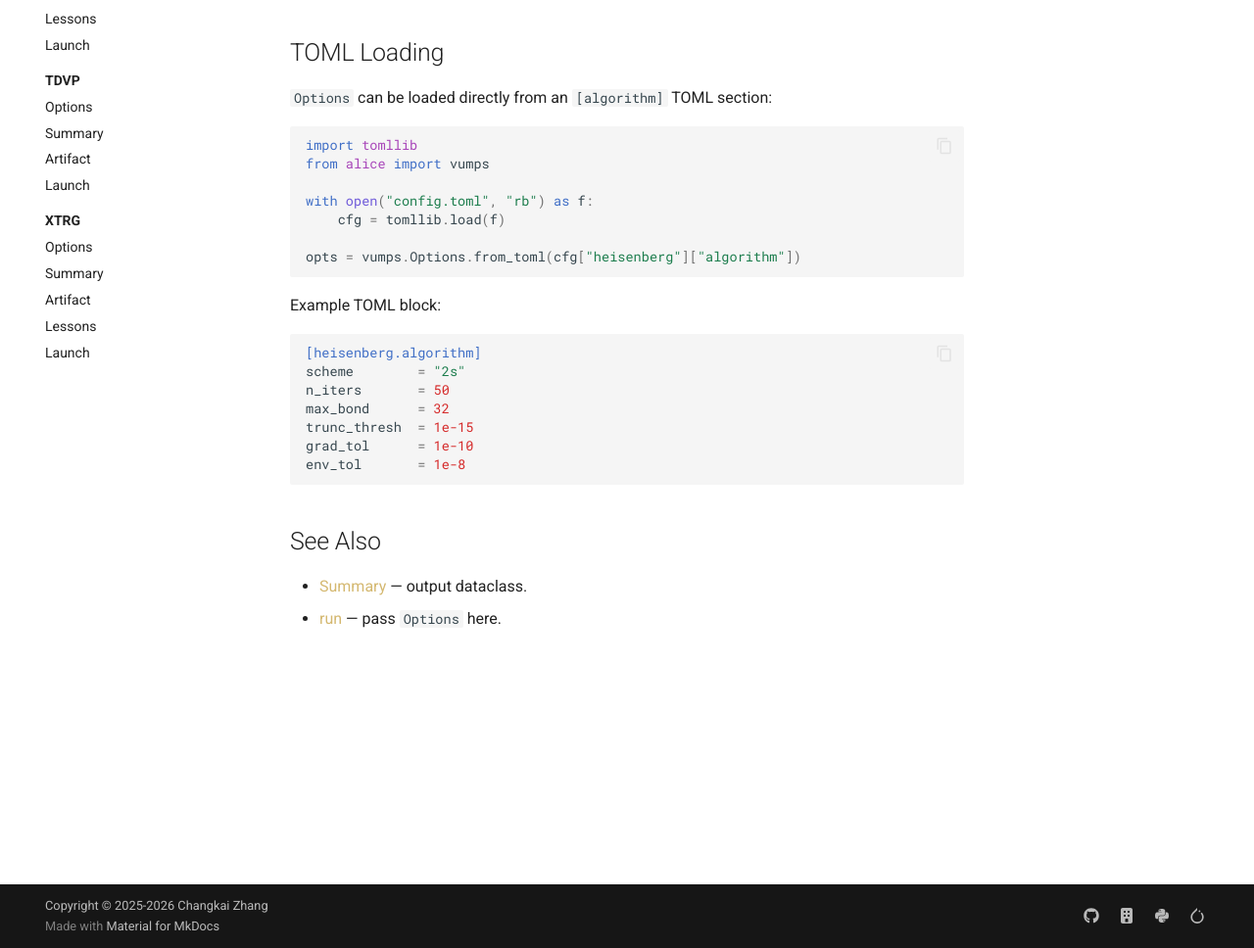
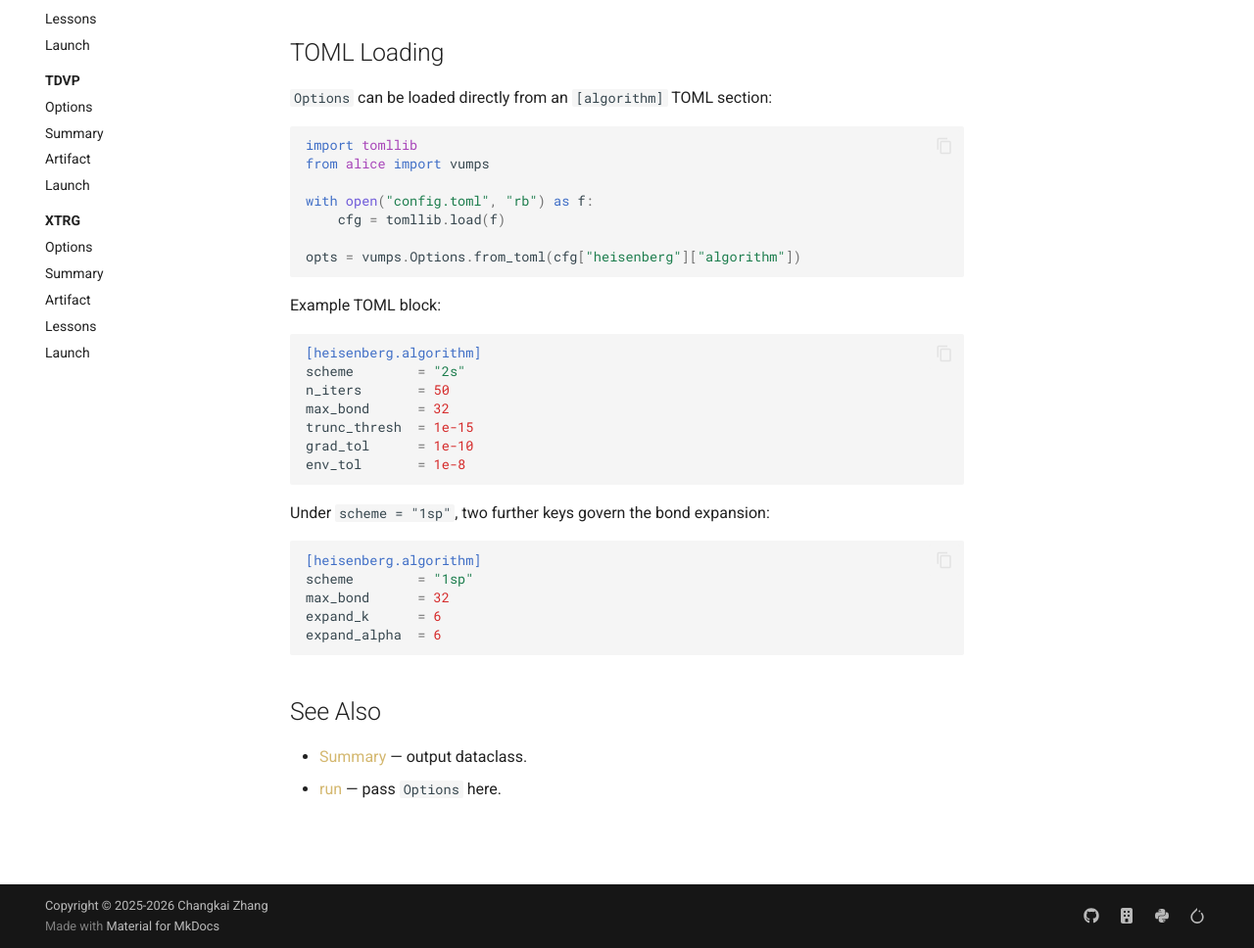
Before and after one commit to Ideogenesis-AI/Alice, an MkDocs documentation site: the page built from docs/algorithms/vumps/options.md, in a window 1280 px wide and 1333 px high, cut to the strip 365-1333 px from the top of the window. Shown: the whole strip at 98% size. Built offline with MkDocs 1.6.1 and Material for MkDocs 9.7.7, drawn with Linux system fonts in a browser that asks for light colours; comment, search, counter and statistics services are not loaded.

Commit message:
Show the bond expansion keys on the VUMPS options page
Added a configuration block for the one-site-plus scheme, so the two keys it reads are visible where a reader goes looking for the spelling of an option. The values shown follow the guide's suggestion of roughly the square root of the bond cap for both.

````diff
--- a/docs/algorithms/vumps/options.md
+++ b/docs/algorithms/vumps/options.md
@@ -32,6 +32,16 @@ grad_tol      = 1e-10
 env_tol       = 1e-8
 ```
 
+Under `scheme = "1sp"`, two further keys govern the bond expansion:
+
+```toml
+[heisenberg.algorithm]
+scheme        = "1sp"
+max_bond      = 32
+expand_k      = 6
+expand_alpha  = 6
+```
+
 ## See Also
 
 - [Summary](summary.md) — output dataclass.
````
